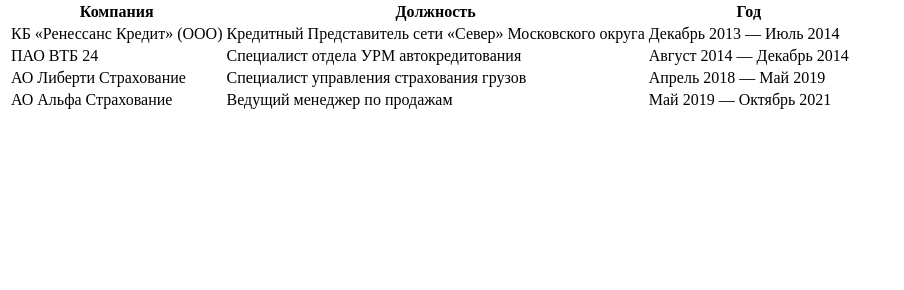
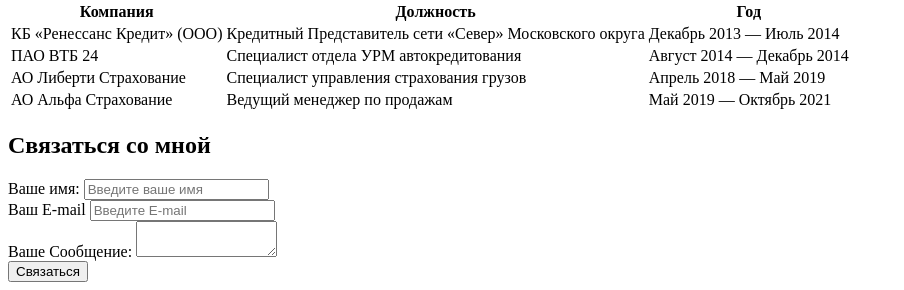
Before and after one commit to ankryl/portfolio, a plain HTML site: page index.html in a window 1280 px wide. Shown: the part 720-1010 px from the top of the page, without its empty margins (0-904 px from the left). Before the commit the page ends 840 px from the top, so only its background shows below. Drawn offline with Linux system fonts and the light colour scheme.

Commit message:
Update index.html

```diff
--- a/index.html
+++ b/index.html
@@ -63,7 +63,23 @@
         <td>Май 2019 — Октябрь 2021</td>
     </tr>
 </table>
+<h2>Связаться со мной</h2>
+<form>
+<label for="name">Ваше имя:</label>
+<input type="text" id="name"
+placeholder="Введите ваше имя">
+<br>
+<label for="email">Ваш E-mail</label>
+<input type="email" id="email"
+placeholder="Введите E-mail">
+<br>
+<label for="text">Ваше Сообщение:</label>
+<textarea id="text" cols="15" rows="2"></textarea>
+<br>
+<input type="submit" value="Связаться"!>
 
+
+</form>
 
 </body>
 </html>
```
